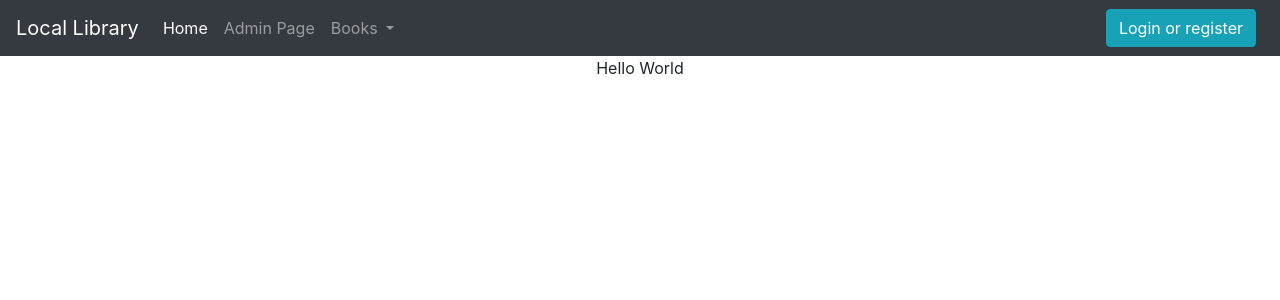
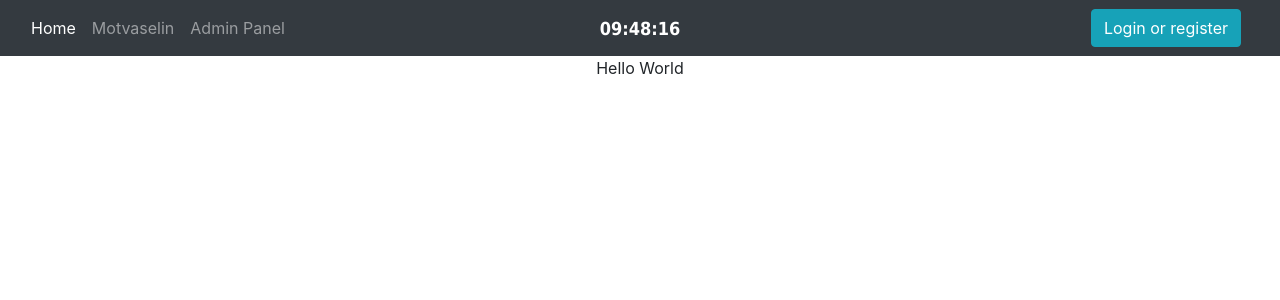
Before and after one commit to SaeidJavadi/Django-Virtual-Memorial, a Django app: page / in a window 1280 px wide. Shown: the top 300 px of the page. Run offline with Django 3.2, Linux system fonts and the light colour scheme; some libraries are stand-ins or nearby versions.

Commit message:
edit navbar

```diff
--- a/templates/partials/navigation.html
+++ b/templates/partials/navigation.html
@@ -1,34 +1,49 @@
+{% load i18n %}
 <nav class="navbar navbar-expand-lg navbar-dark bg-dark">
-    <a class="navbar-brand" href="#">Local Library</a>
-    <button class="navbar-toggler" type="button" data-toggle="collapse" data-target="#navbarSupportedContent"
-            aria-controls="navbarSupportedContent" aria-expanded="false" aria-label="Toggle navigation">
+    <div class="container-fluid">
+        <button class="navbar-toggler" type="button" data-toggle="collapse" data-target=".dual-nav">
             <span class="navbar-toggler-icon"></span>
         </button>
-
-    <div class="collapse navbar-collapse" id="navbarSupportedContent">
-        <ul class="navbar-nav mr-auto">
+        <div class="navbar-collapse collapse dual-nav w-50 order-1 order-md-0">
+            <ul class="navbar-nav">
                 <li class="nav-item active">
-                <a class="nav-link" href="{% url 'memorial:home' %}">Home <span class="sr-only">(current)</span></a>
+                    <a class="nav-link pl-0" href="{%  url 'memorial:home' %}">Home <span class="sr-only">{%  trans "Home Page" %}</span></a>
                 </li>
                 <li class="nav-item">
-                <a class="nav-link" href="{% url 'admin:login' %}">Admin Page</a>
+                    <a class="nav-link" href="{% url 'memorial:home' %}">{% trans "Motvaselin" %}</a>
                 </li>
-            <li class="nav-item dropdown">
-                <a class="nav-link dropdown-toggle" href="#" id="navbarDropdown" role="button" data-toggle="dropdown"
-                   aria-haspopup="true" aria-expanded="false">
-                    Books
-                </a>
-                <div class="dropdown-menu" aria-labelledby="navbarDropdown">
-{#                    <a class="dropdown-item" href="{% url 'book:bookList' %}">All Books</a>#}
-                    <a class="dropdown-item" href="#">All Another</a>
-                    <div class="dropdown-divider"></div>
-{#                    <a class="dropdown-item" href="{% url 'book:allBorrowed' %}">All Borrowed</a>#}
-                </div>
+                <li class="nav-item">
+                    <a class="nav-link" href="{% url 'admin:logi' %}">Admin Panel</a>
                 </li>
             </ul>
+        </div>
+        <a href="/" class="navbar-brand mx-auto d-block text-center order-0 order-md-1 w-25">
+            <b><span id="show_time_1" style="font-size:18px;font-family:tahoma,arial;">
+                                <script language="JavaScript">
+                                function show_time_1() {
+                                    d = new Date();
+                                    H = d.getHours();
+                                    H = (H < 10) ? "0" + H : H;
+                                    i = d.getMinutes();
+                                    i = (i < 10) ? "0" + i : i;
+                                    s = d.getSeconds();
+                                    s = (s < 10) ? "0" + s : s;
+                                    document.getElementById('show_time_1').innerHTML = H + ":" + i + ":" + s;
+                                    setTimeout("show_time_1()", 1000);/* 1 sec */
+                                }
 
+                                show_time_1();
+                                </script></span></b>
+        </a>
+        <div class="navbar-collapse collapse dual-nav w-50 order-2">
+            <ul class="nav navbar-nav ml-auto">
+{#                <li class="nav-item"><a class="nav-link" href=""><i class="fa fa-twitter"></i></a></li>#}
+                <li class="nav-item">
                            <a href="{% url 'account:login' %}">
-                <button class="btn btn-info" style="margin-right: 8px;">Login or register</button>
+                                <button class="btn btn-info" style="margin-right: 8px;">{% trans "Login or register" %}</button>
                             </a>
+                </li>
+            </ul>
+        </div>
     </div>
 </nav>
```
Lines whose indentation alone changed are shown as unchanged.
